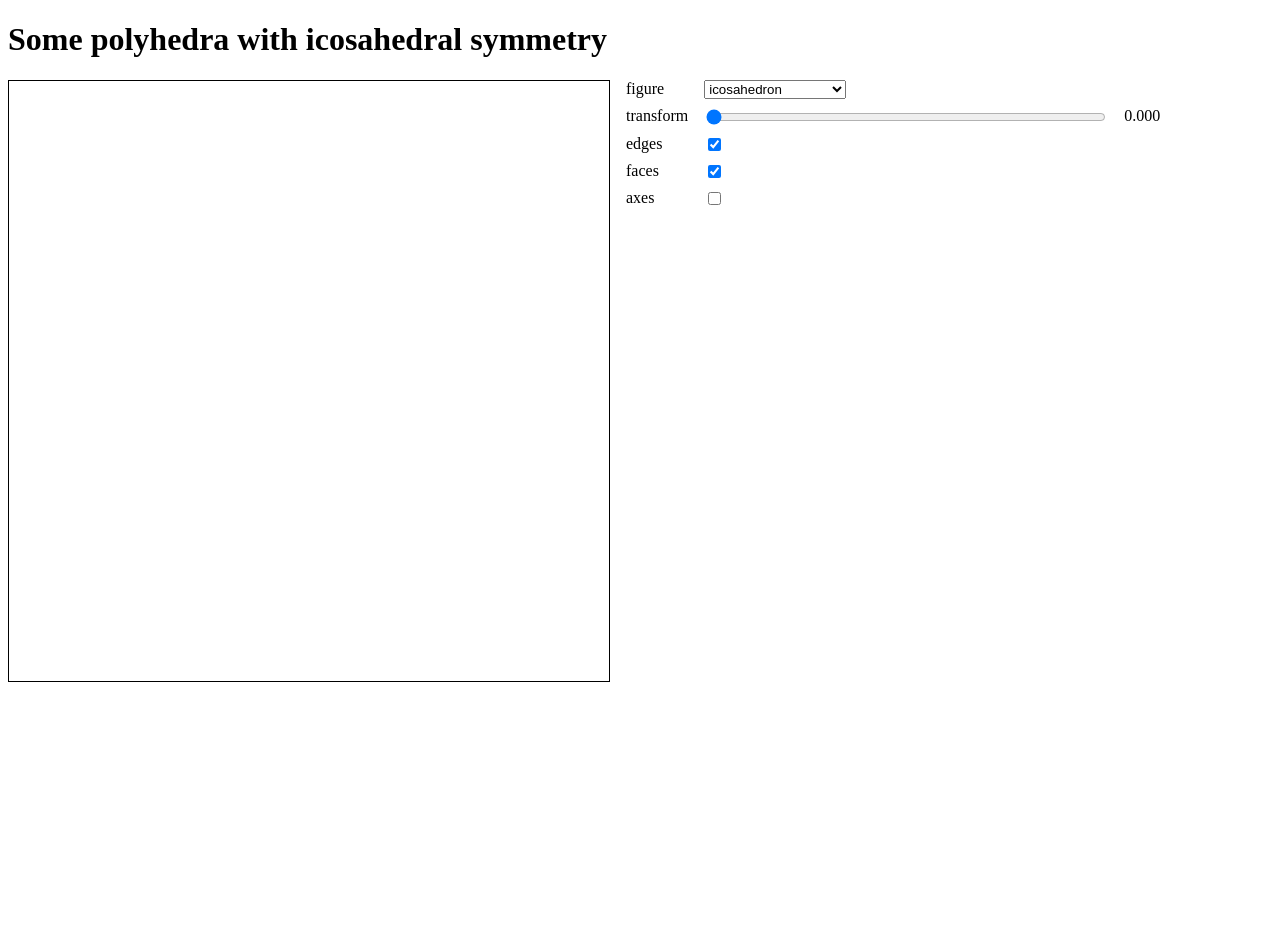
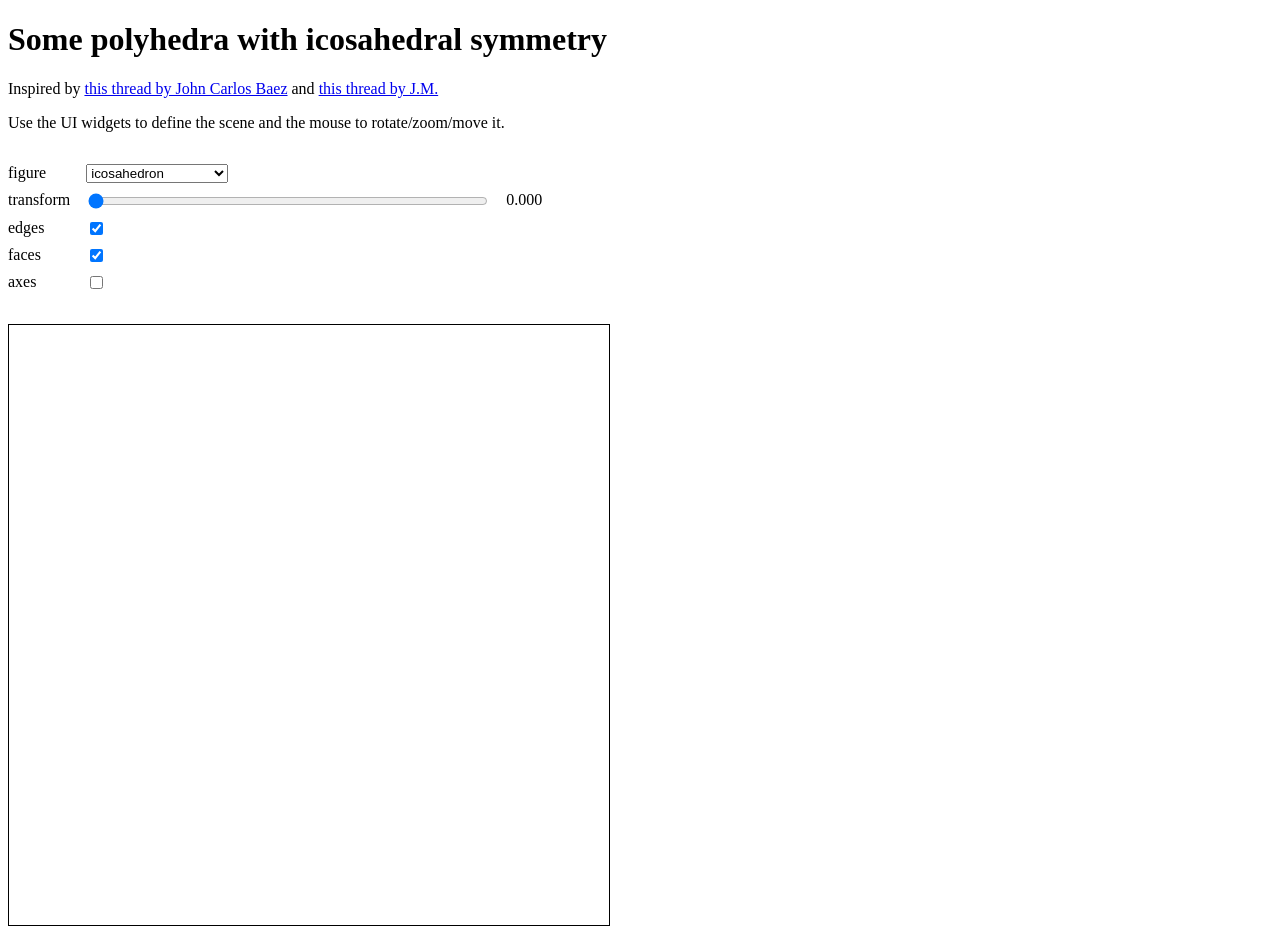
Before and after one commit to hcschuetz/icosahedral, a website built with Vite: page index.html in a window 1280 px wide. Before the commit the page ends 800 px from the top, so only its background shows below. Built offline with nearby package versions, Linux system fonts and the light colour scheme; what @babylonjs/core would draw is missing.

Commit message:
document polishing + text

```diff
--- a/index.html
+++ b/index.html
@@ -6,12 +6,6 @@
     <meta name="viewport" content="width=device-width, initial-scale=1.0" />
     <title>icosahedral</title>
     <style>
-      #content {
-        display: flex;
-        flex-wrap: wrap;
-        gap: 1em;
-      }
-
       #the-canvas {
         border: 1px solid black;
         height: 600px;
@@ -19,6 +13,7 @@
       }
 
       #params {
+        margin-block: 2em;
         display: grid;
         column-gap: 1em;
         row-gap: 0.5em;
@@ -35,8 +30,18 @@
   </head>
   <body>
     <h1>Some polyhedra with icosahedral symmetry</h1>
-    <div id="content">
-      <canvas id="the-canvas"></canvas>
+    <p>
+      Inspired by <a
+        href="https://mathstodon.xyz/@johncarlosbaez/116589957362204579"
+      >this thread by John Carlos Baez</a>
+      and <a
+        href="https://mathstodon.xyz/@tpfto/116599961926950250"
+      >this thread by J.M.</a>
+    </p>
+    <p>
+      Use the UI widgets to define the scene
+      and the mouse to rotate/zoom/move it.
+    </p>
     <div id="params">
       <label for="figure">figure</label>
       <select id="figure">
@@ -62,7 +67,7 @@
       <input id="axes" type="checkbox">
       <span></span>
     </div>
-    </div>
+    <canvas id="the-canvas"></canvas>
     <script type="module" src="src/main.ts"></script>
   </body>
 </html>
```
Lines whose indentation alone changed are shown as unchanged.
